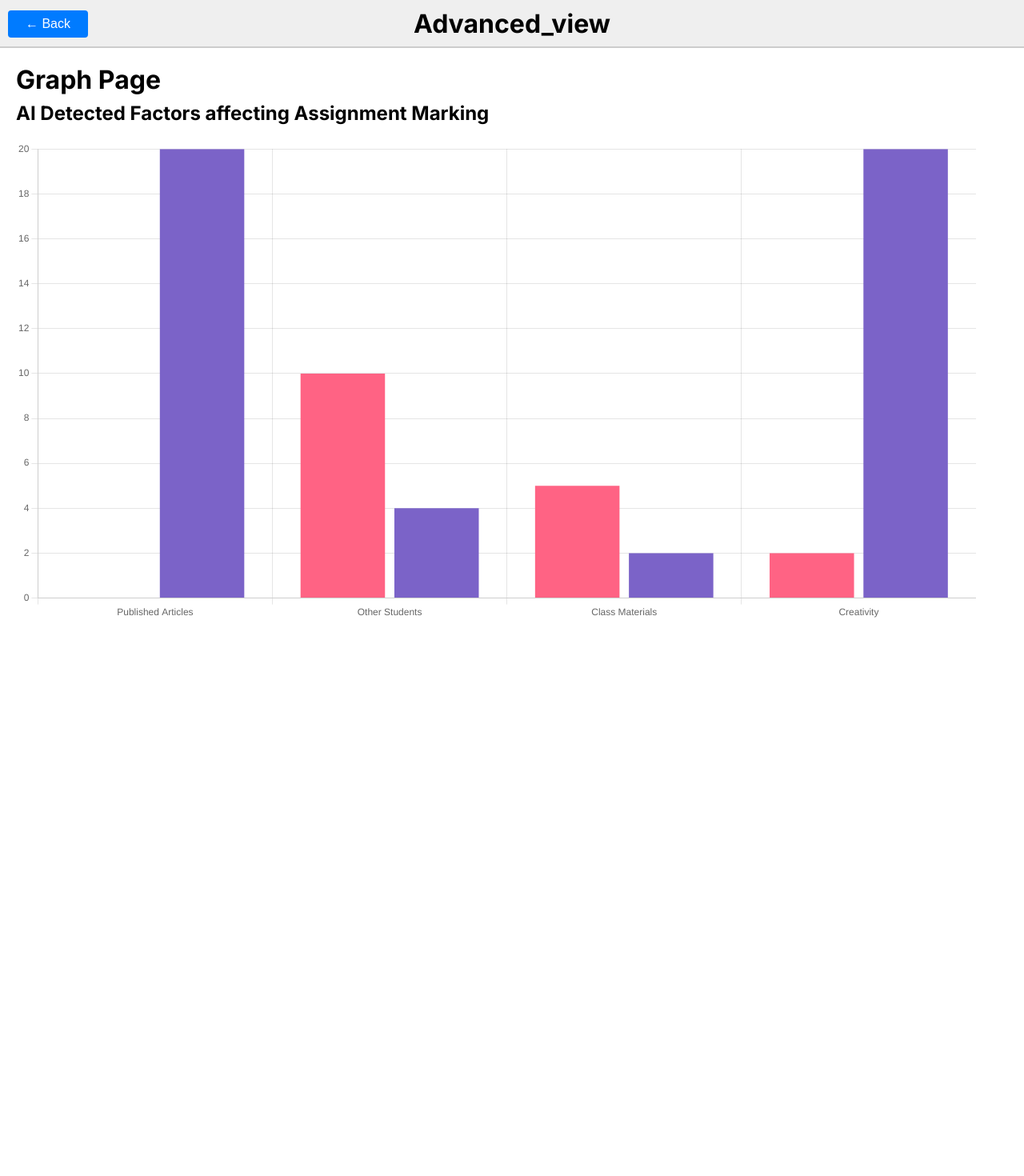
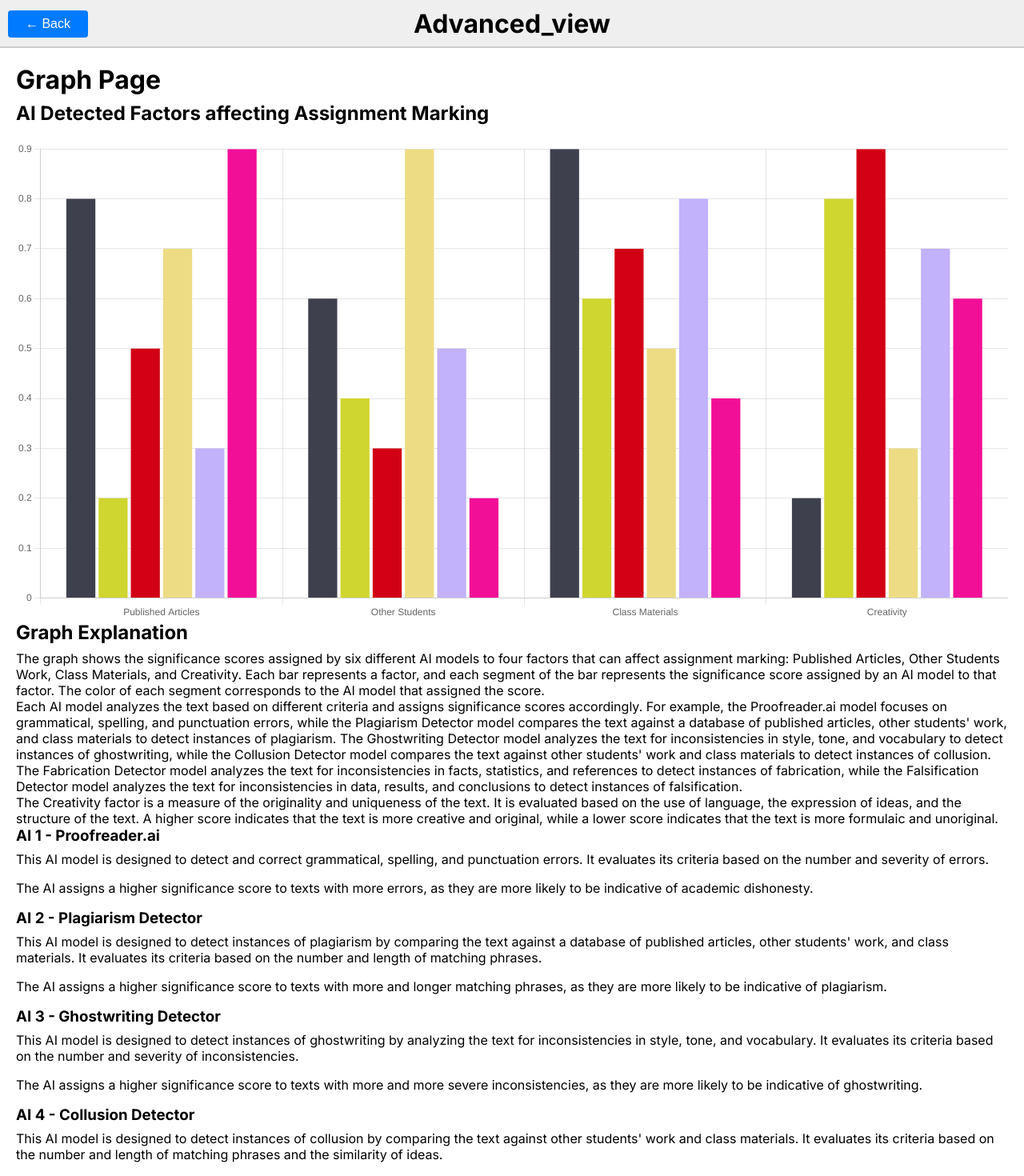
Before and after one commit to Flying-Kimbo/c302p3, a Next.js app: page /student/assignments/review/advanced_view in a window 1280 px wide. Shown: the top 1470 px of the page at 80% size. Before the commit the page ends 800 px from the top, so only its background shows below. Built offline with nearby package versions, Linux system fonts and the light colour scheme.

Commit message:
Modifications to the Advanced View page

```diff
--- a/src/app/student/assignments/review/advanced_view/page.tsx
+++ b/src/app/student/assignments/review/advanced_view/page.tsx
@@ -23,68 +23,158 @@ ChartJS.register(
   BarElement,
   Tooltip
 );
-const BarChart = () => {
-  const labels = ["Published Articles", "Other Students", "Class Materials", "Creativity"];
-  const data = {
-    labels: labels,
-    datasets: [
+// Assuming you have an array of AI models, each with a name and an array of factors
+const aiModels = [
   {
-        label: "AI 1 - Proofreader.ai",
-        backgroundColor: "rgb(255, 99, 132)",
-        borderColor: "rgb(255, 99, 132)",
-        data: [0, 10, 5, 2, 20],
+    name: "AI 1 - Proofreader.ai",
+    description: "This AI model is designed to detect and correct grammatical, spelling, and punctuation errors. It evaluates its criteria based on the number and severity of errors.",
+    criteriaEvaluation: "The AI assigns a higher significance score to texts with more errors, as they are more likely to be indicative of academic dishonesty.",
+    factors: [
+      { name: "Published Articles", significance: 0.8 },
+      { name: "Other Students", significance: 0.6 },
+      { name: "Class Materials", significance: 0.9 },
+      { name: "Creativity", significance: 0.2 },
+    ],
   },
   {
-        label: "AI 2 - Plagiarism Detector",
-        backgroundColor: "rgb(123, 99, 200)",
-        borderColor: "rgb(123, 99, 200)",
-        data: [20, 4, 2, 20, 4],
+    name: "AI 2 - Plagiarism Detector",
+    description: "This AI model is designed to detect instances of plagiarism by comparing the text against a database of published articles, other students' work, and class materials. It evaluates its criteria based on the number and length of matching phrases.",
+    criteriaEvaluation: "The AI assigns a higher significance score to texts with more and longer matching phrases, as they are more likely to be indicative of plagiarism.",
+    factors: [
+      { name: "Published Articles", significance: 0.2 },
+      { name: "Other Students", significance: 0.4 },
+      { name: "Class Materials", significance: 0.6 },
+      { name: "Creativity", significance: 0.8 },
+    ],
   },
+  {
+    name: "AI 3 - Ghostwriting Detector",
+    description: "This AI model is designed to detect instances of ghostwriting by analyzing the text for inconsistencies in style, tone, and vocabulary. It evaluates its criteria based on the number and severity of inconsistencies.",
+    criteriaEvaluation: "The AI assigns a higher significance score to texts with more and more severe inconsistencies, as they are more likely to be indicative of ghostwriting.",
+    factors: [
+      { name: "Published Articles", significance: 0.5 },
+      { name: "Other Students", significance: 0.3 },
+      { name: "Class Materials", significance: 0.7 },
+      { name: "Creativity", significance: 0.9 },
     ],
+  },
+  {
+    name: "AI 4 - Collusion Detector",
+    description: "This AI model is designed to detect instances of collusion by comparing the text against other students' work and class materials. It evaluates its criteria based on the number and length of matching phrases and the similarity of ideas.",
+    criteriaEvaluation: "The AI assigns a higher significance score to texts with more and longer matching phrases and more similar ideas, as they are more likely to be indicative of collusion.",
+    factors: [
+      { name: "Published Articles", significance: 0.7 },
+      { name: "Other Students", significance: 0.9 },
+      { name: "Class Materials", significance: 0.5 },
+      { name: "Creativity", significance: 0.3 },
+    ],
+  },
+  {
+    name: "AI 5 - Fabrication Detector",
+    description: "This AI model is designed to detect instances of fabrication by analyzing the text for inconsistencies in facts, statistics, and references. It evaluates its criteria based on the number and severity of inconsistencies.",
+    criteriaEvaluation: "The AI assigns a higher significance score to texts with more and more severe inconsistencies, as they are more likely to be indicative of fabrication.",
+    factors: [
+      { name: "Published Articles", significance: 0.3 },
+      { name: "Other Students", significance: 0.5 },
+      { name: "Class Materials", significance: 0.8 },
+      { name: "Creativity", significance: 0.7 },
+    ],
+  },
+  {
+    name: "AI 6 - Falsification Detector",
+    description: "This AI model is designed to detect instances of falsification by analyzing the text for inconsistencies in data, results, and conclusions. It evaluates its criteria based on the number and severity of inconsistencies." ,
+    criteriaEvaluation: "The AI assigns a higher significance score to texts with more and more severe inconsistencies, as they are more likely to be indicative of falsification.",
+    factors: [
+      { name: "Published Articles", significance: 0.9 },
+      { name: "Other Students", significance: 0.2 },
+      { name: "Class Materials", significance: 0.4 },
+      { name: "Creativity", significance: 0.6 },
+    ],
+  },
+];
+function getRandomColor() {
+  const letters = '0123456789ABCDEF';
+  let color = '#';
+  for (let i = 0; i < 6; i++) {
+    color += letters[Math.floor(Math.random() * 16)];
+  }
+  return color;
+}
+
+// Extract the labels (factor names) and datasets (factor significance for each model)
+const labels = [...new Set(aiModels.flatMap((model) => model.factors.map((factor) => factor.name)))];
+
+const datasets = aiModels.map((model) => ({
+  label: model.name,
+  backgroundColor: getRandomColor(), // replace with your color generation logic
+  borderColor: getRandomColor(), // replace with your color generation logic
+  data: model.factors.map((factor) => factor.significance),
+}));
+
+const dataset = {
+  labels: labels,
+  datasets: datasets,
 };
 
 const config = {
   type: 'bar',
-    data: data,
+  data: dataset,
   options: {
     responsive: true,
+    scales: {
+      x: {
+        stacked: true,
+      },
+      y: {
+        stacked: true,
+      },
+    },
     plugins: {
       legend: {
         position: 'top',
       },
       title: {
         display: true,
-          text: 'Chart.js Bar Chart'
+        text: 'AI Detection of Academic Dishonesty Factors'
       }
     }
   },
 };
-
-
-  return (
-    <div className={styles['graph-container']}>
-      <Bar data={data} />
+const AiModelSection = ({ model, id }) => (
+  <div style={{ color: model.color }} id={id}>
+    <h3>{model.name}</h3>
+    <p>{model.description}</p>
+    <p>{model.criteriaEvaluation}</p>
   </div>
 );
+function GraphPage({ data }) {
+  const handleBarClick = () => {
+    const index = Math.floor(Math.random() * 7);
+    const descriptionId = `description-${index}`;
+    const descriptionElement = document.getElementById(descriptionId);
+    if (descriptionElement) {
+      descriptionElement.scrollIntoView({ behavior: 'smooth' });
+    }
   };
-
-const GraphPage = () => {
-  const data = [
-    { factor: "Factor 1", significance: 0.8, tooltip: "Explanation of Factor 1" },
-    { factor: "Factor 2", significance: 0.6, tooltip: "Explanation of Factor 2" },
-    { factor: "Factor 3", significance: 0.9, tooltip: "Explanation of Factor 3" },
-    // Add more data as needed
-  ];
-
   return (
   <div className={styles.graphPage}>
     <h1>Graph Page</h1>
     <div className={styles.graphContainer}>
       <h2>AI Detected Factors affecting Assignment Marking</h2>
-        <BarChart />
+      <Bar className={styles['graph-container']} data={dataset} options={config} onClick={handleBarClick} />
+    </div>
+    <div>
+    <h2>Graph Explanation</h2>
+    <div>The graph shows the significance scores assigned by six different AI models to four factors that can affect assignment marking: Published Articles, Other Students Work, Class Materials, and Creativity. Each bar represents a factor, and each segment of the bar represents the significance score assigned by an AI model to that factor. The color of each segment corresponds to the AI model that assigned the score.</div>
+    <div>Each AI model analyzes the text based on different criteria and assigns significance scores accordingly. For example, the Proofreader.ai model focuses on grammatical, spelling, and punctuation errors, while the Plagiarism Detector model compares the text against a database of published articles, other students' work, and class materials to detect instances of plagiarism. The Ghostwriting Detector model analyzes the text for inconsistencies in style, tone, and vocabulary to detect instances of ghostwriting, while the Collusion Detector model compares the text against other students' work and class materials to detect instances of collusion. The Fabrication Detector model analyzes the text for inconsistencies in facts, statistics, and references to detect instances of fabrication, while the Falsification Detector model analyzes the text for inconsistencies in data, results, and conclusions to detect instances of falsification.</div>
+    <div>The Creativity factor is a measure of the originality and uniqueness of the text. It is evaluated based on the use of language, the expression of ideas, and the structure of the text. A higher score indicates that the text is more creative and original, while a lower score indicates that the text is more formulaic and unoriginal.</div>
+    </div>
+    <div className={styles.aiModelContainer}>
+      {aiModels.map((model, index) => (
+        <AiModelSection key={model.name} model={model} id={`description-${index}`} />
+      ))}
     </div>
   </div>
 );
-};
-
+}
 export default GraphPage;
```
Lines whose indentation alone changed are shown as unchanged.
